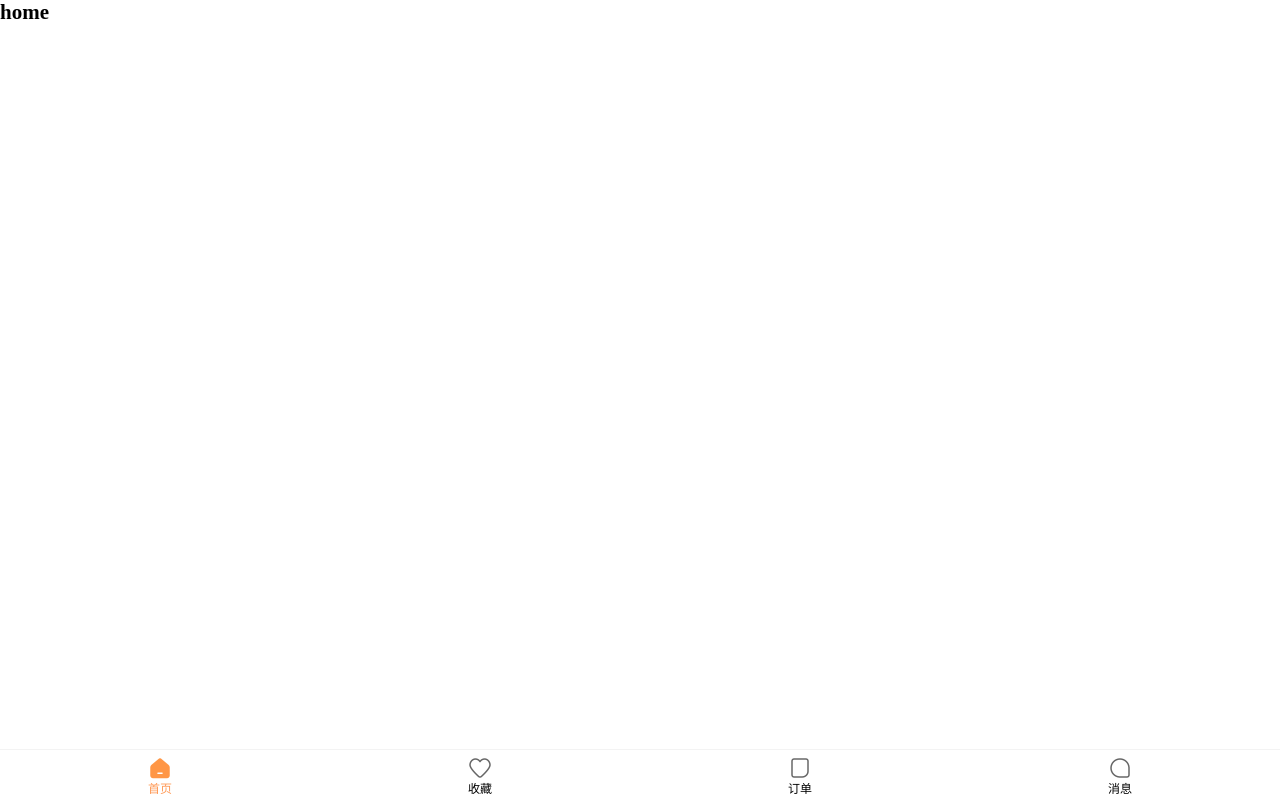
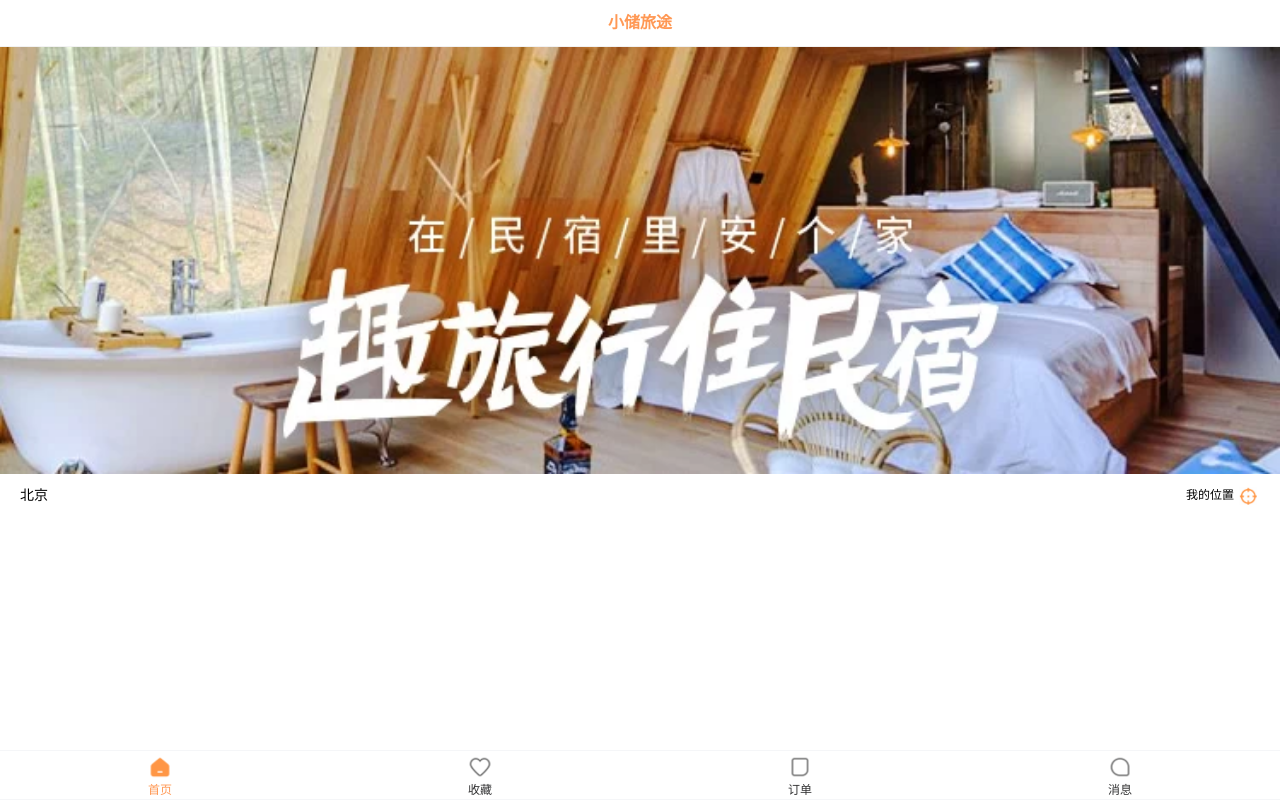
Before and after one commit to old-gang/cr-trip-ma, a Vue app: page /#/home in a window 1280 px wide. Built offline with nearby package versions, Linux system fonts and the light colour scheme.

Commit message:
底部导航栏

```diff
--- a/index.html
+++ b/index.html
@@ -1,10 +1,10 @@
 <!DOCTYPE html>
 <html lang="en">
   <head>
-    <meta charset="UTF-8">
-    <link rel="icon" href="/favicon.ico">
-    <meta name="viewport" content="width=device-width, initial-scale=1.0">
-    <title>Vite App</title>
+    <meta charset="UTF-8" />
+    <link rel="icon" href="/favicon.ico" />
+    <meta name="viewport" content="width=device-width, initial-scale=1.0" />
+    <title>Mr.Chu Trip</title>
   </head>
   <body>
     <div id="app"></div>
--- a/package.json
+++ b/package.json
@@ -10,12 +10,14 @@
   "dependencies": {
     "normalize.css": "^8.0.1",
     "pinia": "^2.0.32",
+    "vant": "^4.0.11",
     "vue": "^3.2.47",
     "vue-router": "^4.1.6"
   },
   "devDependencies": {
     "@vitejs/plugin-vue": "^4.0.0",
     "less": "^4.1.3",
+    "unplugin-vue-components": "^0.24.0",
     "vite": "^4.1.3"
   }
 }
--- a/src/components/tabl-bar/tab-bar.vue
+++ b/src/components/tabl-bar/tab-bar.vue
@@ -1,14 +1,16 @@
 <template>
   <div class="tab-bar">
-    <div
-      class="tab-bar-item"
-      v-for="(item, index) in tabbarData"
-      :class="{ active: currentIndex === index }"
-      @click="itemClick(index, item)">
-      <img v-if="currentIndex !== index" :src="getAssetURL(item.image)" alt="" />
-      <img v-else :src="getAssetURL(item.activeImg)" alt="" />
-      <span class="text">{{ item.text }}</span>
-    </div>
+    <van-tabbar v-model="currentIndex" active-color="#ff9854">
+      <template v-for="(item, index) in tabbarData">
+        <van-tabbar-item :to="item.path">
+          <span>{{ item.text }}</span>
+          <template #icon>
+            <img v-if="currentIndex !== index" :src="getAssetURL(item.image)" alt="" />
+            <img v-else :src="getAssetURL(item.activeImg)" alt="" />
+          </template>
+        </van-tabbar-item>
+      </template>
+    </van-tabbar>
   </div>
 </template>
 
@@ -16,40 +18,16 @@
   import tabbarData from '@/assets/localData/tabbar';
   import { getAssetURL } from '@/utils/load_assets';
   import { ref } from 'vue';
-  import { useRouter } from 'vue-router';
-  const router = useRouter();
 
   const currentIndex = ref(0);
-  const itemClick = (index, item) => {
-    currentIndex.value = index;
-    router.push(item.path);
-  };
 </script>
 
 <style lang="less" scoped>
   .tab-bar {
-    position: fixed;
-    bottom: 0;
-    left: 0;
-    right: 0;
-    display: flex;
-    height: 50px;
-    border-top: 1px solid #f3f3f3;
-    .tab-bar-item {
-      flex: 1;
-      display: flex;
-      flex-direction: column;
-      justify-content: center;
-      align-items: center;
-      &.active {
-        color: var(--primary-color);
-      }
-      & > img {
-        width: 36px;
-      }
-      .text {
-        font-size: 12px;
-      }
+    // 局部修改
+    //--van-tabbar-item-icon-size: 28px;
+    img {
+      height: 26px;
     }
   }
 </style>
--- /dev/null
+++ b/src/components/tabl-bar/自己封装的tabbar.vue
@@ -0,0 +1,55 @@
+<template>
+  <div class="tab-bar">
+    <div
+      class="tab-bar-item"
+      v-for="(item, index) in tabbarData"
+      :class="{ active: currentIndex === index }"
+      @click="itemClick(index, item)">
+      <img v-if="currentIndex !== index" :src="getAssetURL(item.image)" alt="" />
+      <img v-else :src="getAssetURL(item.activeImg)" alt="" />
+      <span class="text">{{ item.text }}</span>
+    </div>
+  </div>
+</template>
+
+<script setup>
+  import tabbarData from '@/assets/localData/tabbar';
+  import { getAssetURL } from '@/utils/load_assets';
+  import { ref } from 'vue';
+  import { useRouter } from 'vue-router';
+  const router = useRouter();
+
+  const currentIndex = ref(0);
+  const itemClick = (index, item) => {
+    currentIndex.value = index;
+    router.push(item.path);
+  };
+</script>
+
+<style lang="less" scoped>
+  .tab-bar {
+    position: fixed;
+    bottom: 0;
+    left: 0;
+    right: 0;
+    display: flex;
+    height: 50px;
+    border-top: 1px solid #f3f3f3;
+    .tab-bar-item {
+      flex: 1;
+      display: flex;
+      flex-direction: column;
+      justify-content: center;
+      align-items: center;
+      &.active {
+        color: var(--primary-color);
+      }
+      & > img {
+        width: 36px;
+      }
+      .text {
+        font-size: 12px;
+      }
+    }
+  }
+</style>
--- /dev/null
+++ b/src/views/home/cpns/home-nav-bar.vue
@@ -0,0 +1,23 @@
+<template>
+  <div class="nav-bar">
+    <div class="title">小储旅途</div>
+  </div>
+</template>
+
+<script setup></script>
+
+<style lang="less" scoped>
+  .nav-bar {
+    display: flex;
+    justify-content: center;
+    align-items: center;
+    height: 46px;
+    border-bottom: 1px solid #f2f2f2;
+
+    .title {
+      color: var(--primary-color);
+      font-size: 16px;
+      font-weight: 600;
+    }
+  }
+</style>
--- a/src/views/home/home.vue
+++ b/src/views/home/home.vue
@@ -1,13 +1,50 @@
 <template>
   <div class="home">
-    <h2>home</h2>
+    <homeNavBar />
+    <div class="banner">
+      <img src="@/assets/imgs/home/banner.webp" alt="" />
+    </div>
+    <div class="location">
+      <div class="city">北京</div>
+      <div class="position">
+        <span class="text">我的位置</span>
+        <img src="@/assets/imgs/home/icon_location.png" alt="" />
+      </div>
+    </div>
   </div>
 </template>
 
 <script setup>
-
+  import homeNavBar from './cpns/home-nav-bar.vue';
 </script>
 
 <style lang="less" scoped>
-
+  .banner {
+    img {
+      width: 100%;
+    }
+  }
+  .location {
+    display: flex;
+    align-items: center;
+    height: 44px;
+    padding: 0 20px;
+    .city {
+      flex: 1;
+    }
+    .position {
+      width: 74px;
+      display: flex;
+      display: flex;
+      align-items: center;
+      .text {
+        font-size: 12px;
+      }
+      img {
+        margin-left: 5px;
+        width: 18px;
+        height: 18px;
+      }
+    }
+  }
 </style>
--- a/vite.config.js
+++ b/vite.config.js
@@ -1,14 +1,21 @@
-import { fileURLToPath, URL } from 'node:url'
+import { fileURLToPath, URL } from 'node:url';
 
-import { defineConfig } from 'vite'
-import vue from '@vitejs/plugin-vue'
+import { defineConfig } from 'vite';
+import vue from '@vitejs/plugin-vue';
+import Components from 'unplugin-vue-components/vite';
+import { VantResolver } from 'unplugin-vue-components/resolvers';
 
 // https://vitejs.dev/config/
 export default defineConfig({
-  plugins: [vue()],
+  plugins: [
+    vue(),
+    Components({
+      resolvers: [VantResolver()],
+    }),
+  ],
   resolve: {
     alias: {
-      '@': fileURLToPath(new URL('./src', import.meta.url))
-    }
-  }
-})
+      '@': fileURLToPath(new URL('./src', import.meta.url)),
+    },
+  },
+});
```
Also changed, not shown: 1 other file (tests, documents, lock files or other folders).
